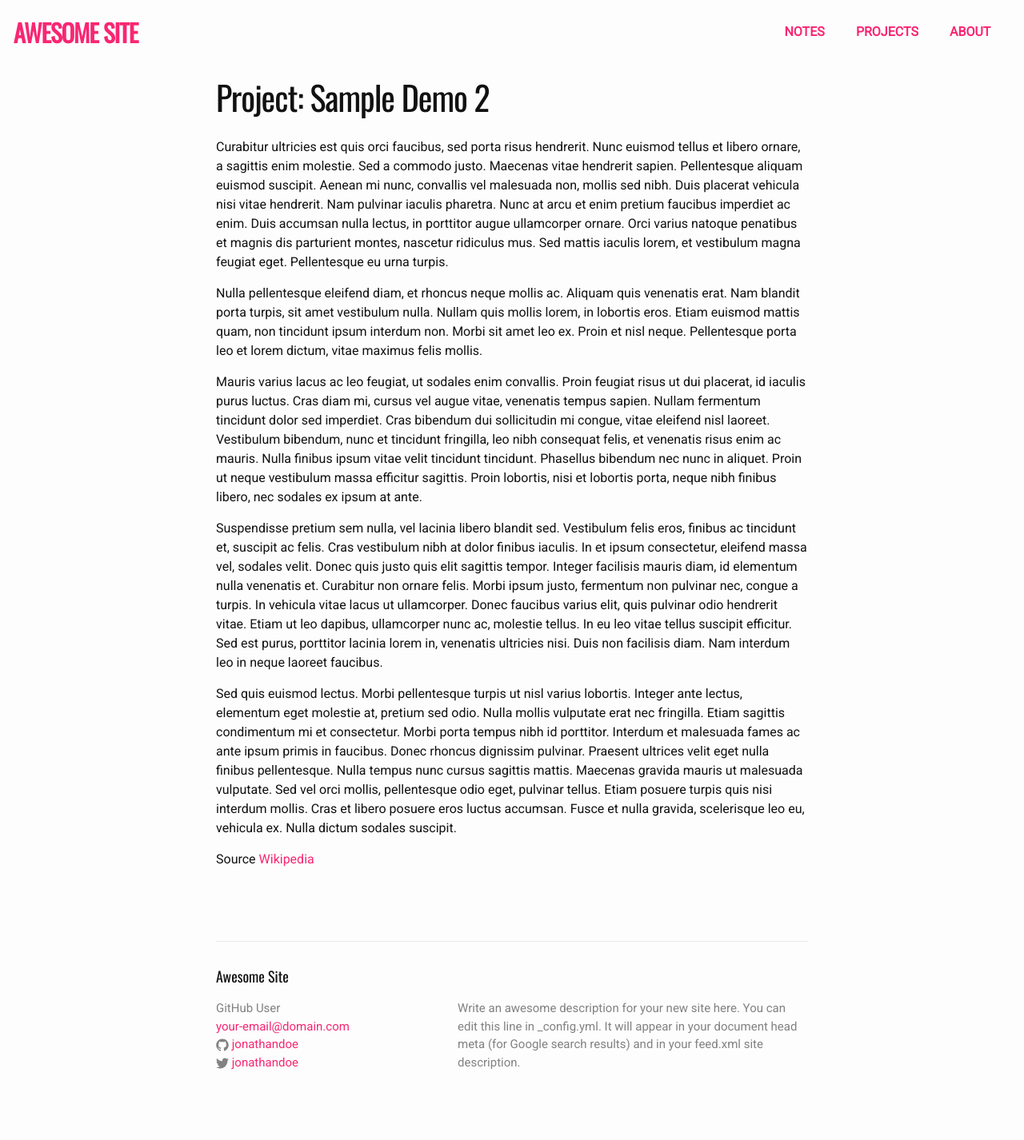
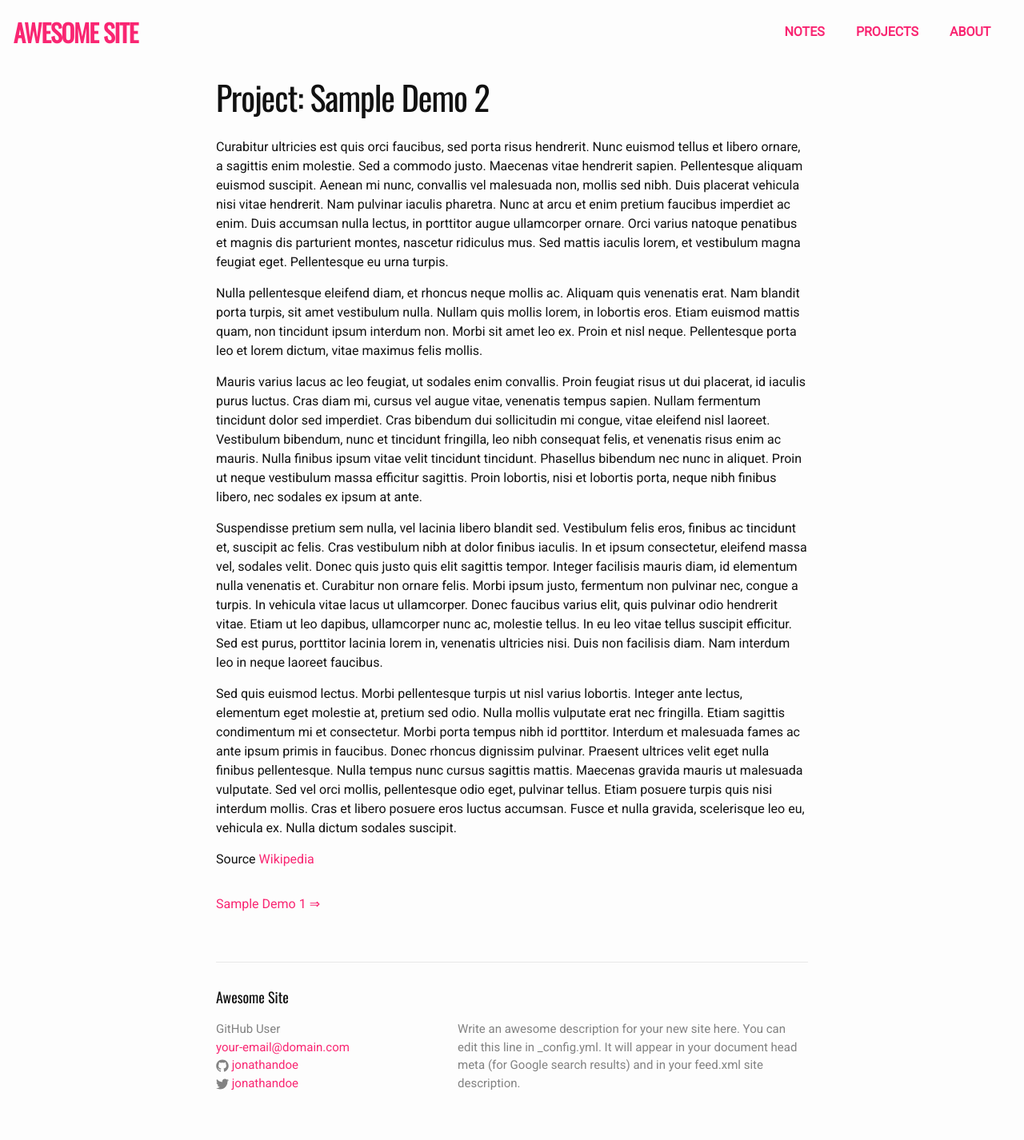
Before and after one commit to centros4520/t-2021, a Jekyll site: the page built from _projects/project2.md, in a window 1280 px wide. Shown: the whole page at 80% size. Built offline with Jekyll 4.4.1, drawn with Linux system fonts in a browser that asks for light colours; nearby versions of some CDN libraries; before the commit the page ends 1400 px from its top, so only the background shows below that.

Commit message:
Add Collection Paginator

```diff
--- /dev/null
+++ b/_includes/collection-paginator.html
@@ -0,0 +1,37 @@
+<!-- _includes/base.html
+https://gist.github.com/budparr/3e637e575471401d01ec
+-->
+
+<div class="paginator-list">
+
+{% capture the_collection %}{{page.collection}}{% endcapture %}
+  {% if page.collection %}
+    {% assign document = site[the_collection] | sort: 'orderid' %}
+  {% endif %}
+{% for links in document  %}
+  {% if links.title == page.title %}
+    {% unless forloop.first %}
+      {% assign prevurl = prev.url %}
+      {% assign prevtitle = prev.title %}
+    {% endunless %}
+    {% unless forloop.last %}
+      {% assign next = document[forloop.index] %}
+      {% assign nexturl = next.url %}
+      {% assign nexttitle = next.title %}
+    {% endunless %}
+  {% endif %}
+  {% assign prev = links %}
+{% endfor %}
+
+<script>
+document.body.onkeyup = function(e){
+if (e.keyCode == '37') { window.location = '{{prevurl}}'; }
+if (e.keyCode == '39') { window.location = '{{nexturl}}'; }
+};
+</script>
+
+{% if prevurl %}<a href="{{prevurl}}" class="prev">&lArr; {{prevtitle}}</a>{% endif %}
+{% if prevurl and nexturl %} 	&bull; {% endif %}
+{% if nexturl %}<a href="{{nexturl}}" class="nxt">{{nexttitle}} &rArr;</a>{% endif %}
+
+</div>
--- a/_layouts/project.html
+++ b/_layouts/project.html
@@ -10,5 +10,5 @@ layout: default
   <div class="post-content">
    {{ content | replace: '<!--more-->', '<a class="anchor" id="read-more"></a>' }}
   </div>
-
+  {% include collection-paginator.html %}
 </article>
```
